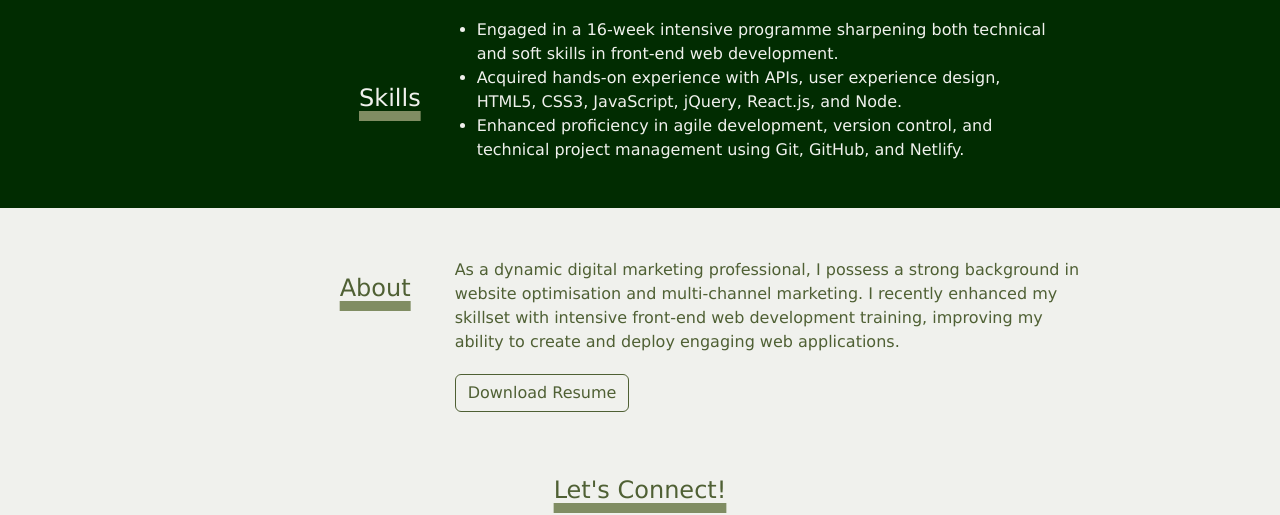
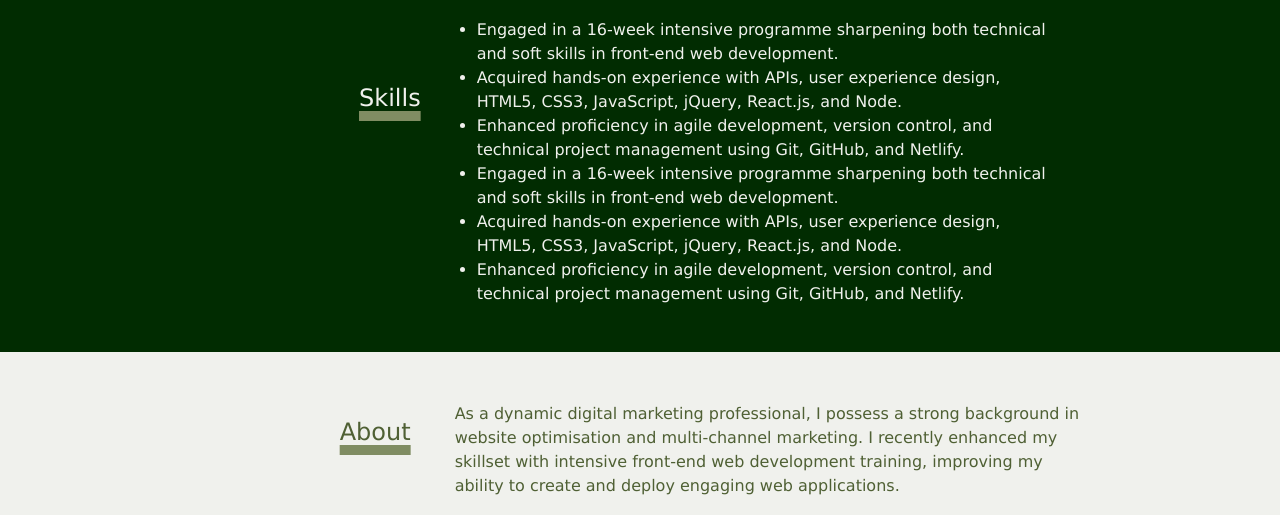
Before and after one commit to leeathena/Bootstrap-Portfolio, a plain HTML site: page index.html in a window 1280 px wide. Shown: the part 1931-2446 px from the top of the page. Drawn offline with nearby package versions, Linux system fonts and the light colour scheme; files whose address does not match are found by name.

Commit message:
Update index.html

```diff
--- a/index.html
+++ b/index.html
@@ -152,6 +152,9 @@
         <li>Engaged in a 16-week intensive programme sharpening both technical and soft skills in front-end web development.</li>
         <li>Acquired hands-on experience with APIs, user experience design, HTML5, CSS3, JavaScript, jQuery, React.js, and Node.</li>
         <li>Enhanced proficiency in agile development, version control, and technical project management using Git, GitHub, and Netlify.</li>
+        <li>Engaged in a 16-week intensive programme sharpening both technical and soft skills in front-end web development.</li>
+        <li>Acquired hands-on experience with APIs, user experience design, HTML5, CSS3, JavaScript, jQuery, React.js, and Node.</li>
+        <li>Enhanced proficiency in agile development, version control, and technical project management using Git, GitHub, and Netlify.</li>
       </ul>
     </div>
   </div>
```
